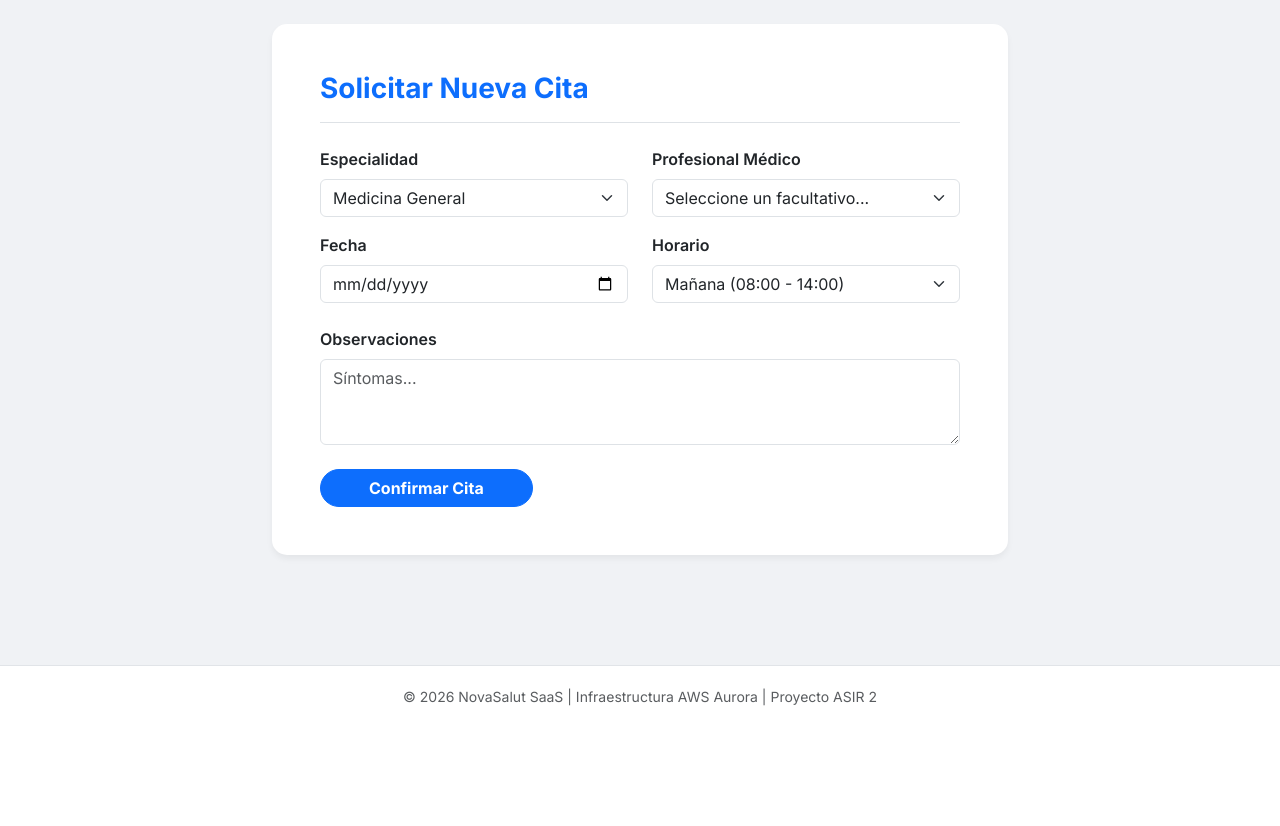
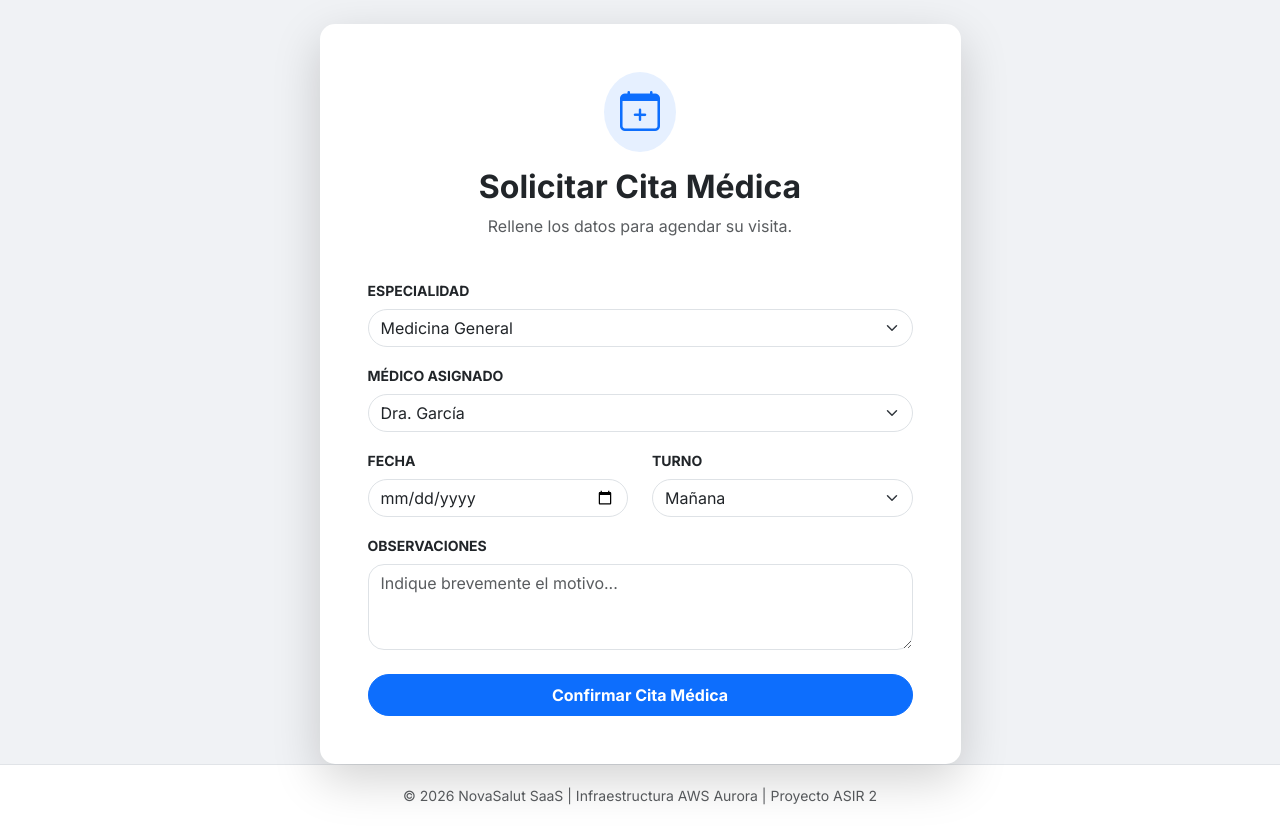
Before and after one commit to jtejero5/Triplejota, a Flask app: page /citas in a window 1280 px wide. Shown: the part 73-899 px from the top of the page. Before the commit the page ends 779 px from the top, so only its background shows below. Run offline with Flask 3, Linux system fonts and the light colour scheme; the visitor is signed in with stand-in values (Sample User, id 1).

Commit message:
Update citas.html

```diff
--- a/templates/citas.html
+++ b/templates/citas.html
@@ -1,48 +1,53 @@
 {% extends "base.html" %}
 {% block content %}
 <div class="row justify-content-center">
-    <div class="col-md-8">
-        <div class="card p-5">
-            <h3 class="fw-bold text-primary mb-4 border-bottom pb-3">Solicitar Nueva Cita</h3>
+    <div class="col-md-7">
+        <div class="card p-5 shadow-lg border-0">
+            <div class="text-center mb-4">
+                <div class="bg-primary bg-opacity-10 rounded-circle d-inline-flex p-3 mb-3">
+                    <i class="bi bi-calendar-plus text-primary h1 mb-0"></i>
+                </div>
+                <h2 class="fw-bold">Solicitar Cita Médica</h2>
+                <p class="text-muted">Rellene los datos para agendar su visita.</p>
+            </div>
+
             <form action="/citas" method="POST">
-                <div class="row mb-3">
-                    <div class="col-md-6">
-                        <label class="form-label fw-semibold">Especialidad</label>
-                        <select class="form-select" name="especialidad" required>
+                <div class="mb-3">
+                    <label class="form-label fw-bold small">ESPECIALIDAD</label>
+                    <select class="form-select rounded-pill" name="especialidad" required>
                         <option value="Medicina General">Medicina General</option>
                         <option value="Pediatría">Pediatría</option>
                         <option value="Traumatología">Traumatología</option>
+                        <option value="Dermatología">Dermatología</option>
                     </select>
                 </div>
-                    <div class="col-md-6">
-                        <label class="form-label fw-semibold">Profesional Médico</label>
-                        <select class="form-select" name="medico" required>
-                        <option value="" selected disabled>Seleccione un facultativo...</option>
-                        <option value="Dra. García">Dra. García (Medicina General)</option>
-                        <option value="Dr. Morte">Dr. Morte (Traumatología)</option>
-                        <option value="Dr. Aguilar">Dr. Aguilar (Pediatría)</option>
-                        <option value="Dra. Tejero">Dra. Tejero (Enfermería)</option>
+                <div class="mb-3">
+                    <label class="form-label fw-bold small">MÉDICO ASIGNADO</label>
+                    <select class="form-select rounded-pill" name="medico" required>
+                        <option value="Dra. García">Dra. García</option>
+                        <option value="Dr. Morte">Dr. Morte</option>
+                        <option value="Dr. Aguilar">Dr. Aguilar</option>
+                        <option value="Dra. Tejero">Dra. Tejero</option>
                     </select>
                 </div>
+                <div class="row">
+                    <div class="col-md-6 mb-3">
+                        <label class="form-label fw-bold small">FECHA</label>
+                        <input type="date" class="form-control rounded-pill" name="fecha" required>
                     </div>
-                <div class="row mb-4">
-                    <div class="col-md-6">
-                        <label class="form-label fw-semibold">Fecha</label>
-                        <input type="date" class="form-control" name="fecha" required>
-                    </div>
-                    <div class="col-md-6">
-                        <label class="form-label fw-semibold">Horario</label>
-                        <select class="form-select" name="horario" required>
-                            <option value="Mañana">Mañana (08:00 - 14:00)</option>
-                            <option value="Tarde">Tarde (15:00 - 20:00)</option>
+                    <div class="col-md-6 mb-3">
+                        <label class="form-label fw-bold small">TURNO</label>
+                        <select class="form-select rounded-pill" name="horario" required>
+                            <option value="Mañana">Mañana</option>
+                            <option value="Tarde">Tarde</option>
                         </select>
                     </div>
                 </div>
                 <div class="mb-4">
-                    <label class="form-label fw-semibold">Observaciones</label>
-                    <textarea class="form-control" name="observaciones" rows="3" placeholder="Síntomas..."></textarea>
+                    <label class="form-label fw-bold small">OBSERVACIONES</label>
+                    <textarea class="form-control rounded-4" name="observaciones" rows="3" placeholder="Indique brevemente el motivo..."></textarea>
                 </div>
-                <button type="submit" class="btn btn-primary px-5 rounded-pill fw-bold">Confirmar Cita</button>
+                <button type="submit" class="btn btn-primary w-100 py-2 btn-pill fw-bold">Confirmar Cita Médica</button>
             </form>
         </div>
     </div>
```
Lines whose indentation alone changed are shown as unchanged.
